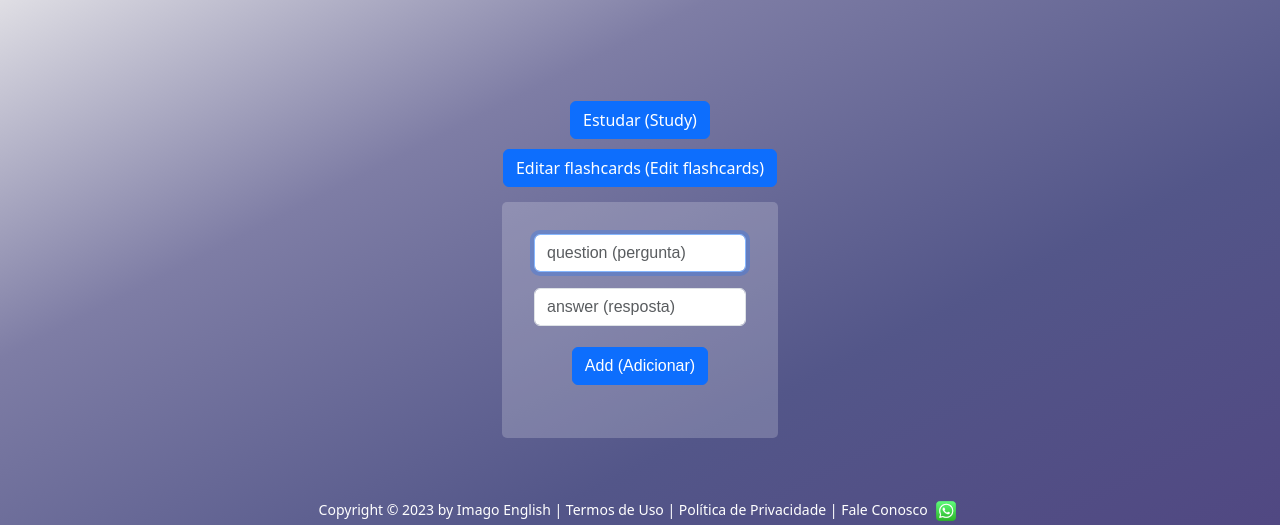
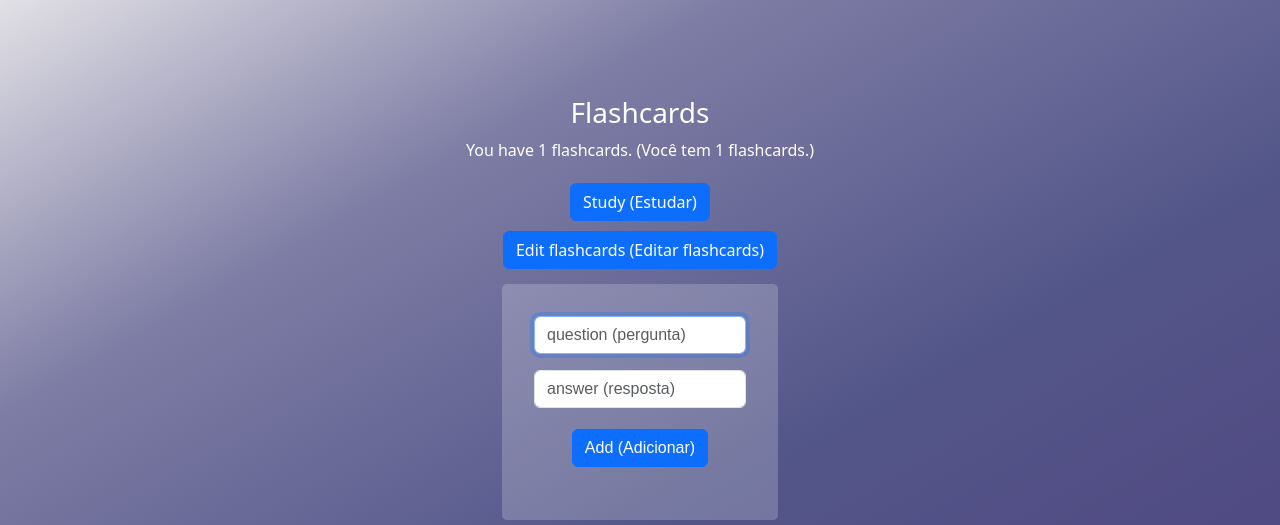
Before and after one commit to vmathm/Imago-English-v2, a Flask app: page /flashcard/flashcards in a window 1280 px wide. Shown: the part 73-598 px from the top of the page. Run offline with Flask 3, Linux system fonts and the light colour scheme; a user stored in the database is signed in; tables that the repository leaves empty hold one stand-in row (values such as "Sample post"); some libraries are stand-ins or nearby versions.

Commit message:
adds information about flashcards to index_cards and dashboard. *dashborad html has been commited separately

```diff
--- a/app/flashcard/routes.py
+++ b/app/flashcard/routes.py
@@ -4,7 +4,7 @@ from app.database import db_session
 from app.flashcard.form import FlashcardForm
 from app.models import Flashcard, User
 from datetime import datetime, timezone, timedelta
-from sqlalchemy import or_, asc
+from sqlalchemy import func, or_, asc
 import math
 from app.extensions import csrf
 from os import abort
@@ -15,9 +15,10 @@ bp = Blueprint('flashcard', __name__, url_prefix='/flashcard')
 @bp.route("/flashcards", methods=["GET"])
 @login_required
 def flashcards():
-    return render_template("flashcards/index_cards.html", form=FlashcardForm())
 
+    total_flashcards = db_session.query(func.count(Flashcard.id)).filter_by(user_id=current_user.id).scalar()
 
+    return render_template("flashcards/index_cards.html", form=FlashcardForm(), total_flashcards=total_flashcards)
 
 @bp.route("/addcards", methods=["POST"])
 @login_required
--- a/app/templates/flashcards/index_cards.html
+++ b/app/templates/flashcards/index_cards.html
@@ -5,15 +5,17 @@
 {% block main %}
   <div class="container mt-5">
 
+    <h3>Flashcards</h3>
 
+    <p>You have {{ total_flashcards }} flashcards. (Você tem {{ total_flashcards }} flashcards.)</p>
 
     <form action="{{ url_for('flashcard.study') }}" method="get">
-        <button type="submit" class="btn btn-primary">Estudar (Study)</button>
+        <button type="submit" class="btn btn-primary">Study (Estudar)</button>
     </form>
 
 
     <form action="{{ url_for('flashcard.edit_cards') }}" method="get">
-        <button type="submit" class="btn btn-primary">Editar flashcards (Edit flashcards)</button>
+        <button type="submit" class="btn btn-primary">Edit flashcards (Editar flashcards)</button>
     </form>
 
 
```
Also changed, not shown: app/dashboard/routes.py (+17 -3 lines).
